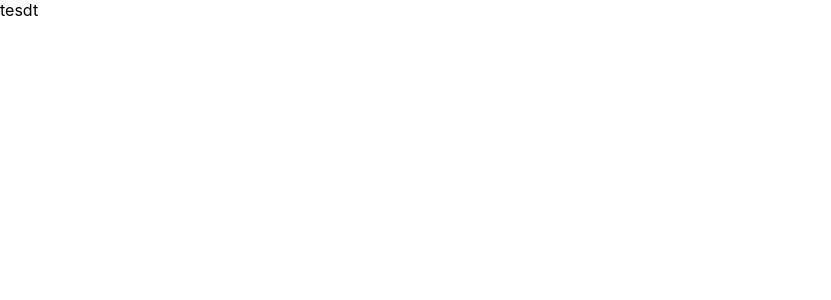
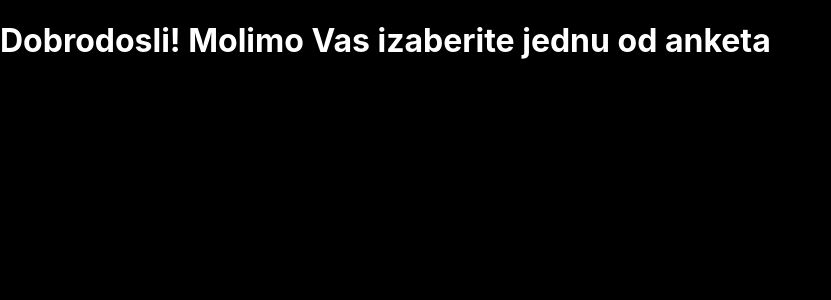
Before and after one commit to besirovicmm/ankete, a React (Create React App) app in the folder frontend/: page / in a window 1280 px wide. Shown: the top 300 px of the page, without its empty margins (0-831 px from the left). Built offline with nearby package versions, Linux system fonts and the light colour scheme.

Commit message:
frontend

```diff
--- a/frontend/package.json
+++ b/frontend/package.json
@@ -7,6 +7,7 @@
     "@testing-library/jest-dom": "^5.16.2",
     "@testing-library/react": "^12.1.3",
     "@testing-library/user-event": "^13.5.0",
+    "axios": "^0.26.0",
     "react": "^17.0.2",
     "react-dom": "^17.0.2",
     "react-redux": "^7.2.6",
--- a/frontend/src/App.js
+++ b/frontend/src/App.js
@@ -1,5 +1,11 @@
+import HomeScreen from "./Screen/HomeScreen";
+
 function App() {
-  return <div className="App">tesdt</div>;
+  return (
+    <div className="App">
+      <HomeScreen />
+    </div>
+  );
 }
 
 export default App;
--- /dev/null
+++ b/frontend/src/Komponente/KarticaAnkete.js
@@ -0,0 +1,7 @@
+import React from "react";
+
+const KarticaAnkete = (id) => {
+  return <div className="karticaAnkete"></div>;
+};
+
+export default KarticaAnkete;
--- /dev/null
+++ b/frontend/src/REdux/Slices/FetchData.js
@@ -0,0 +1,31 @@
+import React from "react";
+import { createSlice, createAsyncThunk } from "@reduxjs/toolkit";
+import axios from "axios";
+
+const initialState = {
+  ankete: [],
+};
+export const getAnkete = createAsyncThunk(async () => {
+  try {
+    console.log("fetc");
+    const { data } = await axios.get("/api/ankete");
+
+    return data;
+  } catch (error) {
+    console.log(error);
+  }
+});
+
+export const fetchData = createSlice({
+  name: "fecuj ankete",
+  initialState,
+  reducers: {},
+  extraReducers: (builder) => {
+    builder.addCase(getAnkete.pending, (state) => {});
+    builder.addCase(getAnkete.fulfilled, (state, { payload }) => {
+      state.ankete.push(payload);
+    });
+  },
+});
+
+export default fetchData.reducer;
--- /dev/null
+++ b/frontend/src/REdux/Store.js
@@ -0,0 +1,6 @@
+import { configureStore } from "@reduxjs/toolkit";
+import FetchData from "./Slices/FetchData";
+
+export default configureStore({
+  reducer: { anketa: FetchData },
+});
--- /dev/null
+++ b/frontend/src/Screen/HomeScreen.js
@@ -0,0 +1,24 @@
+import React, { useEffect } from "react";
+import "./homescreen.css";
+import { useDispatch, useSelector } from "react-redux";
+import KarticaAnkete from "../Komponente/KarticaAnkete";
+import { getAnkete } from "../REdux/Slices/FetchData";
+const HomeScreen = () => {
+  const dispatch = useDispatch();
+  const ankete = useSelector((state) => state.anketa.ankete);
+  useEffect(() => {
+    dispatch(getAnkete());
+  }, []);
+  return (
+    <div>
+      <h1>Dobrodosli! Molimo Vas izaberite jednu od anketa</h1>
+      <div className="mapirajAnkete">
+        {ankete.map((el) => {
+          return <KarticaAnkete id={el.id}></KarticaAnkete>;
+        })}
+      </div>
+    </div>
+  );
+};
+
+export default HomeScreen;
--- /dev/null
+++ b/frontend/src/Screen/homescreen.css
@@ -0,0 +1,4 @@
+body {
+  background-color: black;
+  color: white;
+}
--- a/frontend/src/index.js
+++ b/frontend/src/index.js
@@ -1,14 +1,18 @@
-import React from 'react';
-import ReactDOM from 'react-dom';
-import './index.css';
-import App from './App';
-import reportWebVitals from './reportWebVitals';
+import React from "react";
+import ReactDOM from "react-dom";
+import "./index.css";
+import App from "./App";
+import reportWebVitals from "./reportWebVitals";
+import { Provider } from "react-redux";
+import store from "./REdux/Store";
 
 ReactDOM.render(
   <React.StrictMode>
-    <App />
+    <Provider store={store}>
+      <App />
+    </Provider>
   </React.StrictMode>,
-  document.getElementById('root')
+  document.getElementById("root")
 );
 
 // If you want to start measuring performance in your app, pass a function
```
Also changed, not shown: frontend/src/Screen/Anketascreen.js (added, +7 -0 lines), 1 other file (tests, documents, lock files or other folders).
